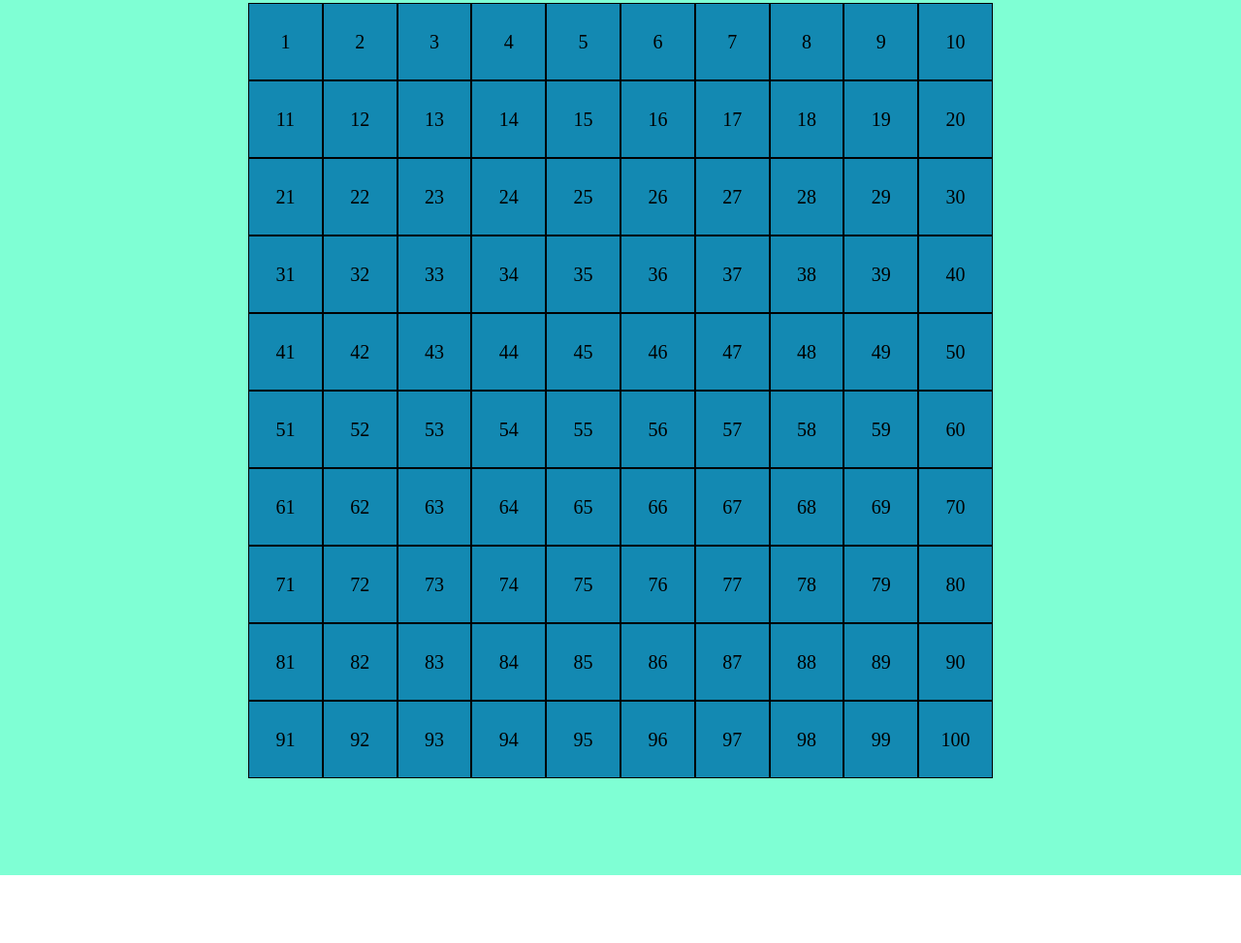
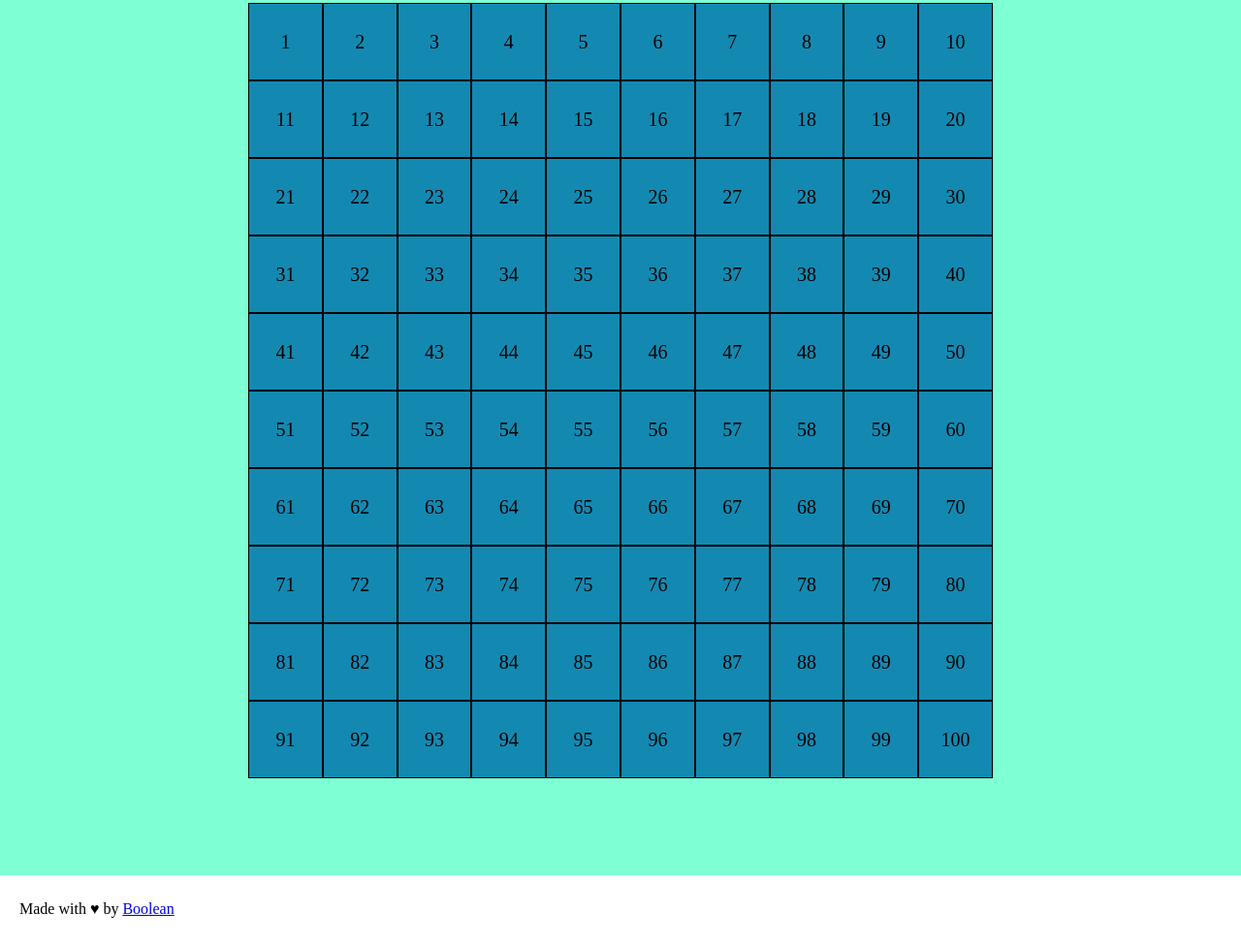
Before and after one commit to MassiDama/js-campominato-grid, a plain HTML site: page index.html in a window 1280 px wide. Shown: the part 217-1190 px from the top of the page at 97% size. Before the commit the page ends 1120 px from the top, so only its background shows below. Drawn offline with Linux system fonts and the light colour scheme.

Commit message:
feat: structure footer

```diff
--- a/css/style.css
+++ b/css/style.css
@@ -61,3 +61,11 @@ main{
     font-size: 20px;
     border: 1px solid black;
 }
+
+/* stili footer */
+footer {
+    height: 70px;
+    display: flex;
+    align-items: center;
+    padding-left: 20px;
+}
--- a/index.html
+++ b/index.html
@@ -27,6 +27,11 @@
 
     </main>
 
+    <!-- struttura footer -->
+    <footer>
+        <span>Made with &hearts; by  <a href="#"> Boolean</a></span>
+    </footer>
+
 
     <script src="js/script.js"></script>
 </body>
```
